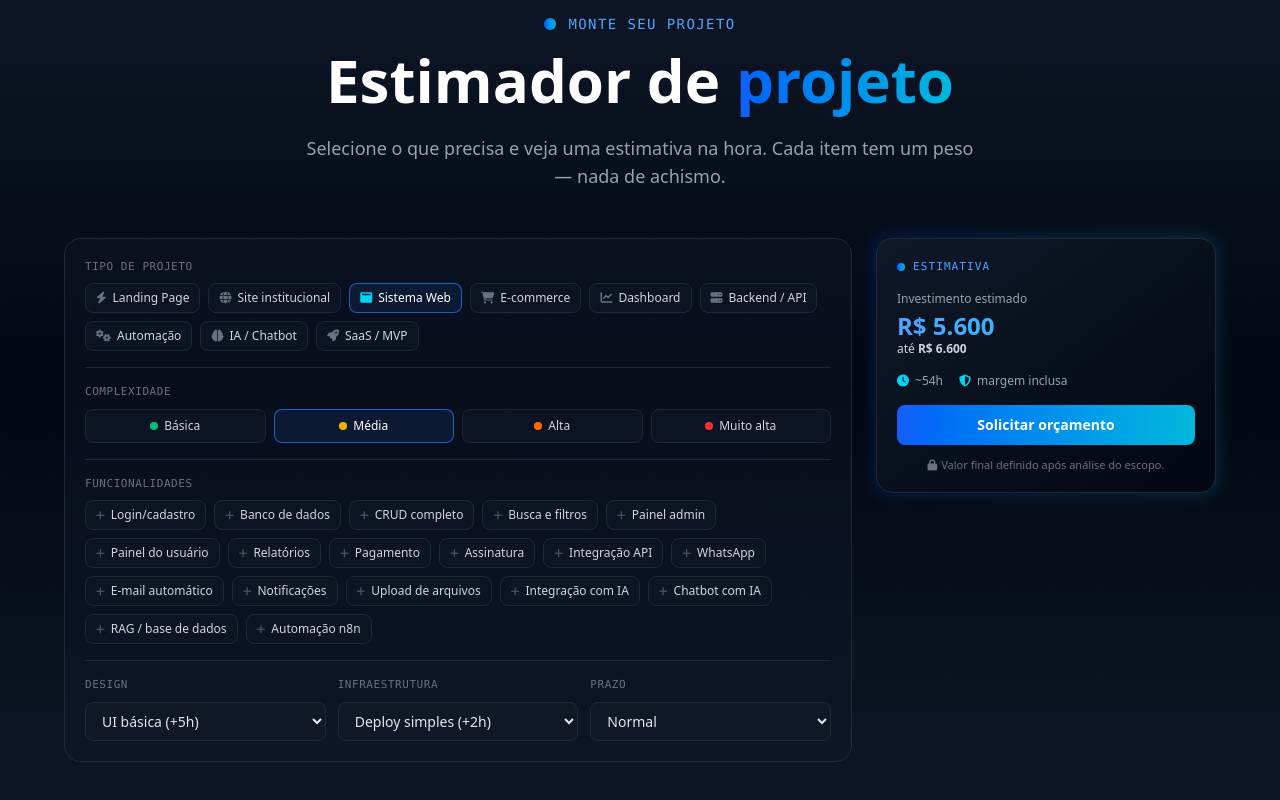
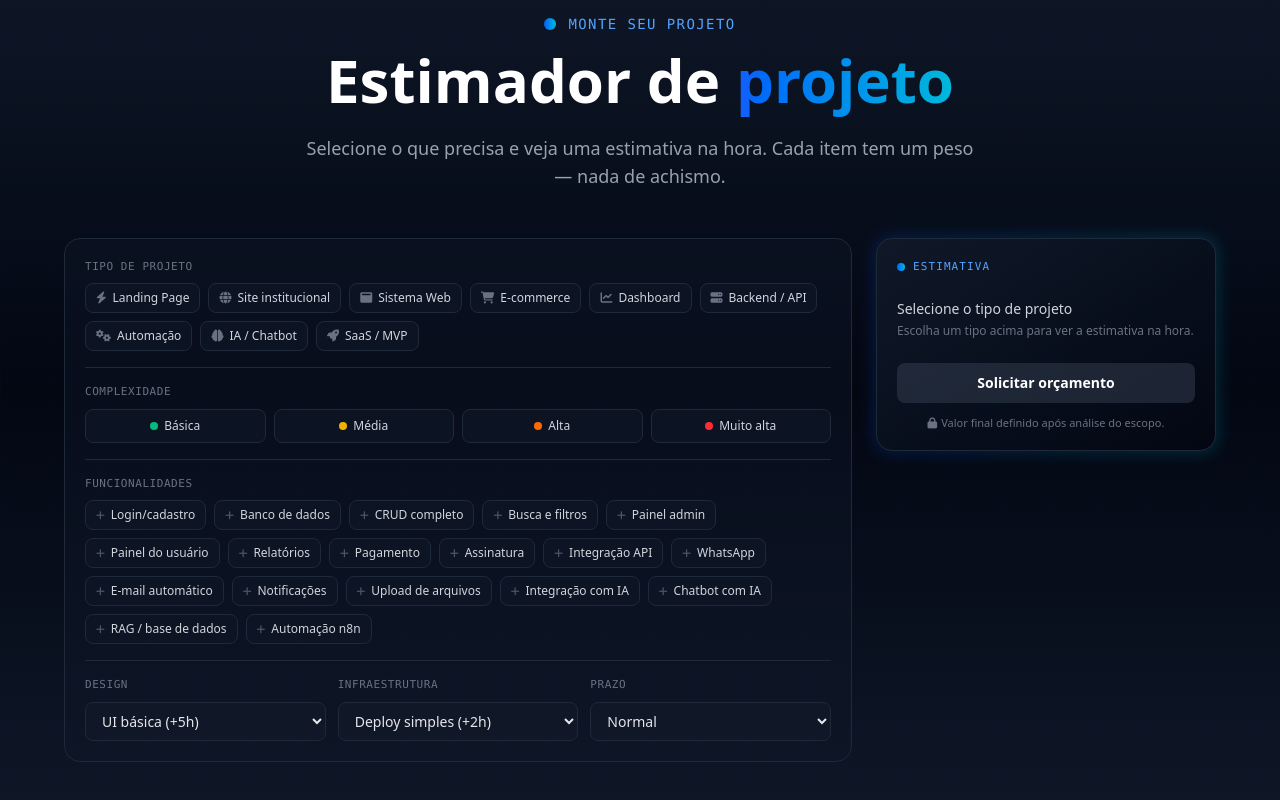
Before and after one commit to lucas19fonseca/cv, a React (Vite) app: page / in a window 1280 px wide. Shown: the part 4872-5672 px from the top of the page. Built offline with nearby package versions, Linux system fonts and the light colour scheme.

Commit message:
deixando tudo desmarcado

```diff
--- a/src/components/EstimadorProjeto.jsx
+++ b/src/components/EstimadorProjeto.jsx
@@ -86,8 +86,8 @@ const brl = (v) =>
 const arredonda = (v) => Math.round(v / 100) * 100;
 
 export default function EstimadorProjeto() {
-    const [tipo, setTipo] = useState("sistema");
-    const [complexidade, setComplexidade] = useState("media");
+    const [tipo, setTipo] = useState("");
+    const [complexidade, setComplexidade] = useState("");
     const [features, setFeatures] = useState([]);
     const [design, setDesign] = useState("uiBasica");
     const [infra, setInfra] = useState("deploy");
@@ -99,13 +99,15 @@ export default function EstimadorProjeto() {
 
     const calc = useMemo(() => {
         const t = TIPOS.find((x) => x.id === tipo);
+        if (!t) return null; // sem tipo escolhido, sem estimativa
         const c = COMPLEXIDADES.find((x) => x.id === complexidade);
         const d = DESIGNS.find((x) => x.id === design);
         const inf = INFRAS.find((x) => x.id === infra);
         const p = PRAZOS.find((x) => x.id === prazo);
+        const cMult = c ? c.mult : 1;
         const hFeat = features.reduce((s, id) => s + (FEATURE_HORAS[id] || 0), 0);
         const horas = Math.round((t.horas + hFeat + d.horas + inf.horas) * MARGEM_TECNICA);
-        const preco = horas * VALOR_HORA * c.mult * p.mult;
+        const preco = horas * VALOR_HORA * cMult * p.mult;
         return { horas, min: arredonda(preco * 0.92), max: arredonda(preco * 1.08) };
     }, [tipo, complexidade, features, design, infra, prazo]);
 
@@ -264,6 +266,8 @@ export default function EstimadorProjeto() {
                                     <span className="text-blue-400 font-mono text-[11px] tracking-widest">ESTIMATIVA</span>
                                 </div>
 
+                                {calc ? (
+                                    <>
                                         <p className="text-gray-400 text-xs mb-1">Investimento estimado</p>
                                         <p className="text-2xl font-bold bg-gradient-to-r from-blue-400 to-cyan-400 bg-clip-text text-transparent leading-tight">
                                             {brl(calc.min)}
@@ -282,10 +286,26 @@ export default function EstimadorProjeto() {
                                                 margem inclusa
                                             </span>
                                         </div>
+                                    </>
+                                ) : (
+                                    <div className="mb-4 py-2">
+                                        <p className="text-gray-300 text-sm font-medium mb-1">
+                                            Selecione o tipo de projeto
+                                        </p>
+                                        <p className="text-gray-500 text-xs">
+                                            Escolha um tipo acima para ver a estimativa na hora.
+                                        </p>
+                                    </div>
+                                )}
 
                                 <button
                                     onClick={() => setModalAberto(true)}
-                                    className="w-full py-2.5 rounded-lg text-sm font-semibold text-white bg-gradient-to-r from-blue-600 to-cyan-500 hover:shadow-lg hover:shadow-blue-500/30 transition"
+                                    disabled={!calc}
+                                    className={`w-full py-2.5 rounded-lg text-sm font-semibold text-white transition ${
+                                        calc
+                                            ? "bg-gradient-to-r from-blue-600 to-cyan-500 hover:shadow-lg hover:shadow-blue-500/30"
+                                            : "bg-gray-700/50 text-gray-500 cursor-not-allowed"
+                                    }`}
                                 >
                                     Solicitar orçamento
                                 </button>
```
Lines whose indentation alone changed are shown as unchanged.
